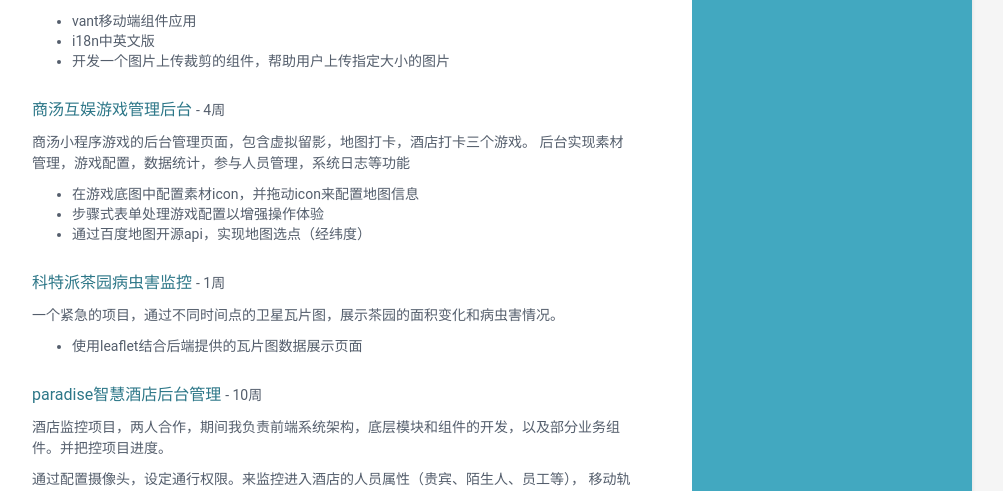
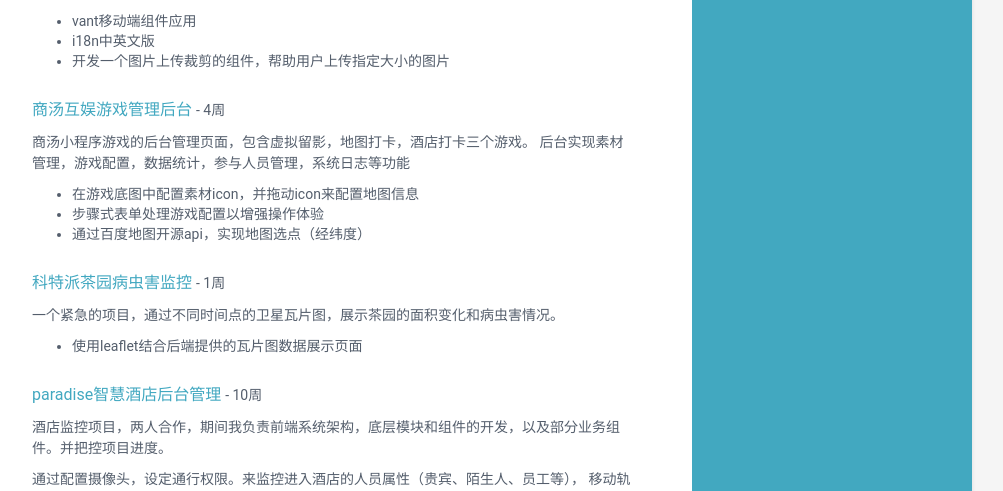
Before and after one commit to wellfrog16/cv, a Jekyll site: the page built from index.html, in a window 1280 px wide. Shown: the part 1497-1988 px from the top of the page, without its empty margins (168-1171 px from the left). Built offline with Jekyll 4.4.1, drawn with Linux system fonts in a browser that asks for light colours.

Commit message:
更新资料

```diff
--- a/_sass/_base.scss
+++ b/_sass/_base.scss
@@ -206,7 +206,8 @@ p {
         font-weight: 400;
         margin-top: 0;
         margin-bottom: 5px;
-	    color: darken($theme-color, 15%);
+	    // color: darken($theme-color, 15%);
+	    color: $theme-color;
     }
     .projects-section {
         .intro {
```
